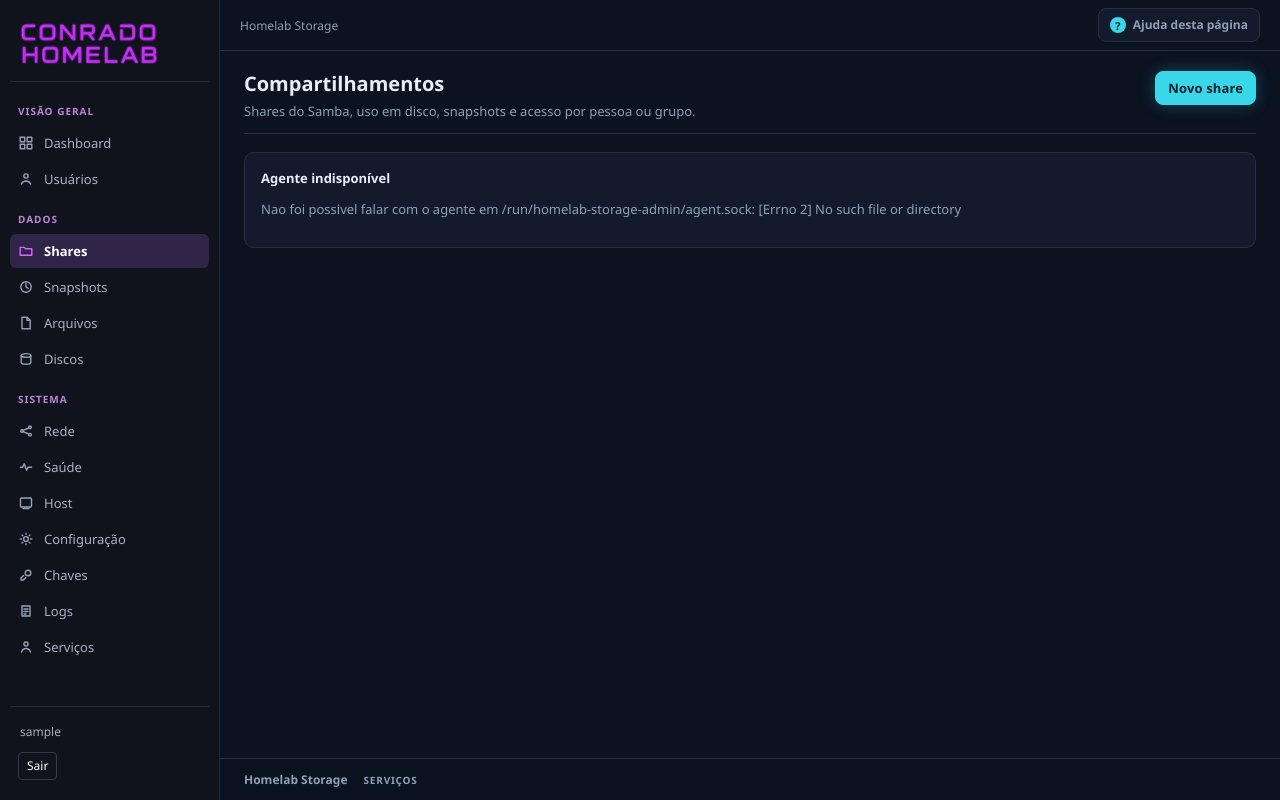
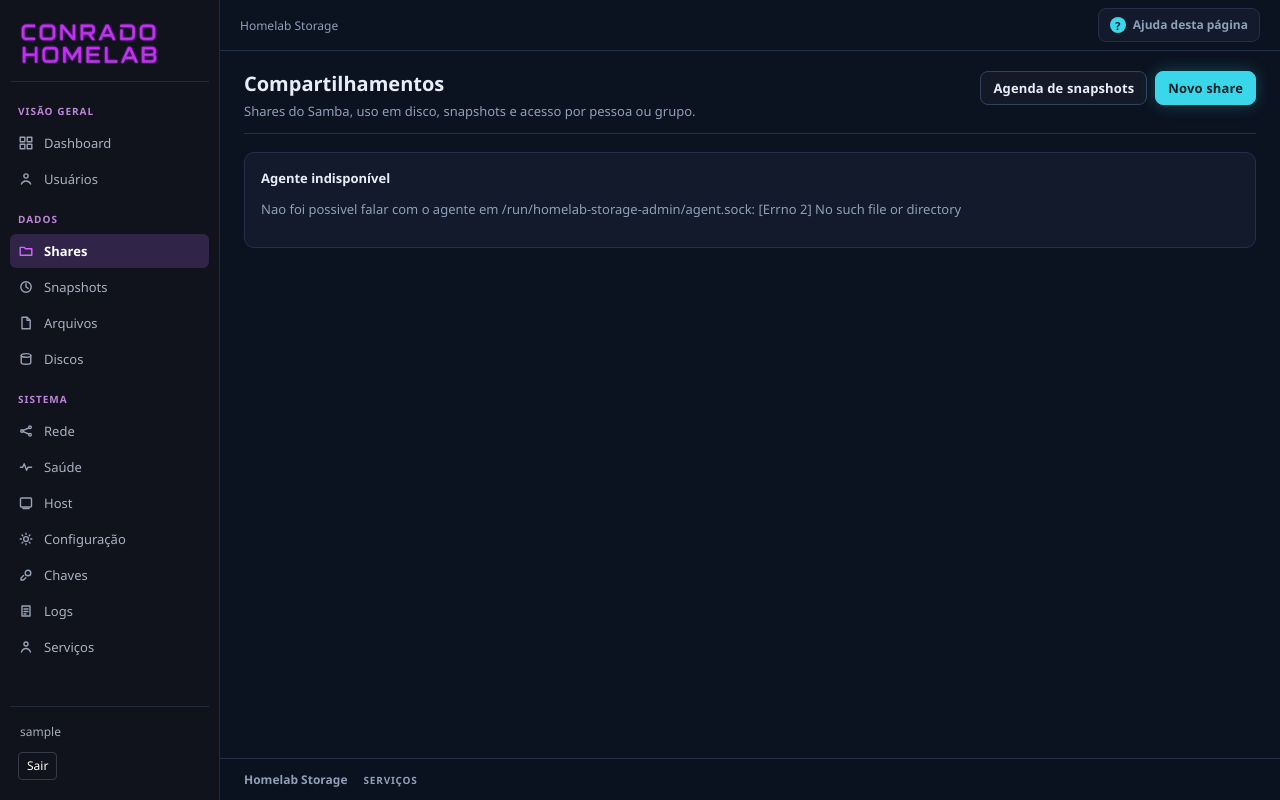
Before and after one commit to ConradoAlmeida/homelab-storage-admin, a Django app: page /shares/ in a window 1280 px wide. Run offline with Django 5.2, Linux system fonts and the light colour scheme; the visitor is signed in with stand-in values (Sample User, id 1).

Commit message:
feat(ui): link da agenda na pagina de shares
Deixa a regra global de snapshots a um clique a partir dos shares, alem do formulario no topo de Snapshots.

```diff
--- a/templates/shares.html
+++ b/templates/shares.html
@@ -8,6 +8,7 @@
     <p class="lead">Shares do Samba, uso em disco, snapshots e acesso por pessoa ou grupo.</p>
   </div>
   <div class="page-actions">
+    <a class="btn" href="{% url 'snapshots' %}#agenda">Agenda de snapshots</a>
     <a class="btn primary" href="{% url 'share_create' %}">Novo share</a>
   </div>
 </div>
```
Also changed, not shown: tests/test_views.py (+1 -0 lines).
